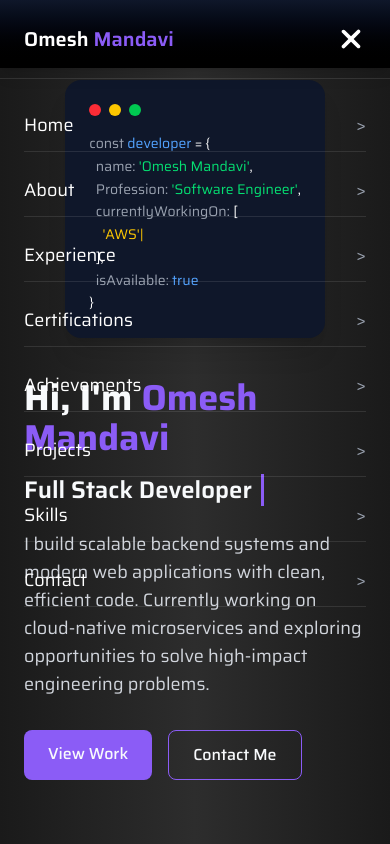
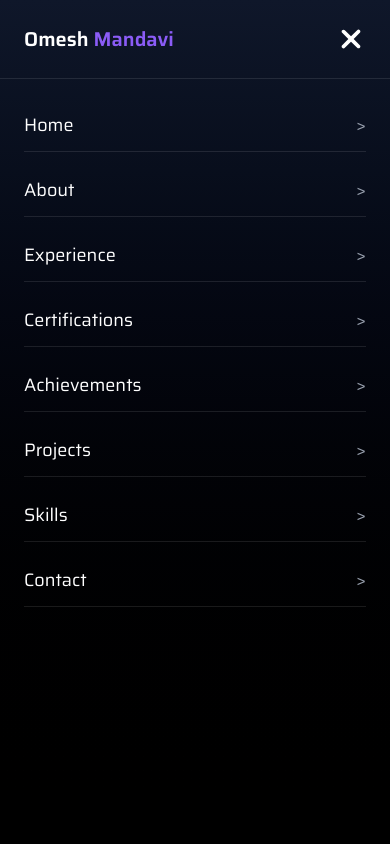
Before and after one commit to Omesh9227/protfolio-omesh, a React (Vite) app: page / in a window 390 px wide. Both pictures are taken after a click on the button 346 px from the left and 30 px from the top of the page. Shown: the top 844 px of the page. Built offline with nearby package versions, Linux system fonts and the light colour scheme; the HTML template or start-up script is replaced by a standard one.

Commit message:
Updated Navbar.jsx file

```diff
--- a/src/components/Navbar.jsx
+++ b/src/components/Navbar.jsx
@@ -25,8 +25,20 @@ const Navbar = () => {
     }
   }, [showMenu])
 
+  useEffect(() => {
+    if (showMenu) {
+      document.body.style.overflow = 'hidden'
+    } else {
+      document.body.style.overflow = 'auto'
+    }
+
+    return () => {
+      document.body.style.overflow = 'auto'
+    }
+  }, [showMenu])
+
   return (
-    <nav className='fixed w-full z-50 bg-dark-100/90 backdrop-blur-sm py-4 px-8 shadow-lg'>
+    <nav className='fixed w-full z-50 bg-dark-100 py-4 px-8 shadow-lg'>
 
       {/* Top Bar */}
       <div className='container mx-auto flex justify-between items-center'>
@@ -54,7 +66,10 @@ const Navbar = () => {
 
       {/* 🔥 Background Blur Overlay */}
       {showMenu && (
-        <div className="fixed inset-0 bg-black/40 backdrop-blur-md z-40"></div>
+          <div
+            className="fixed inset-0 bg-[#0f172a]/90 z-40"
+            onClick={() => setShowMenu(false)}
+          />
        )}
 
       {/* Full Screen Mobile Menu */}
```
